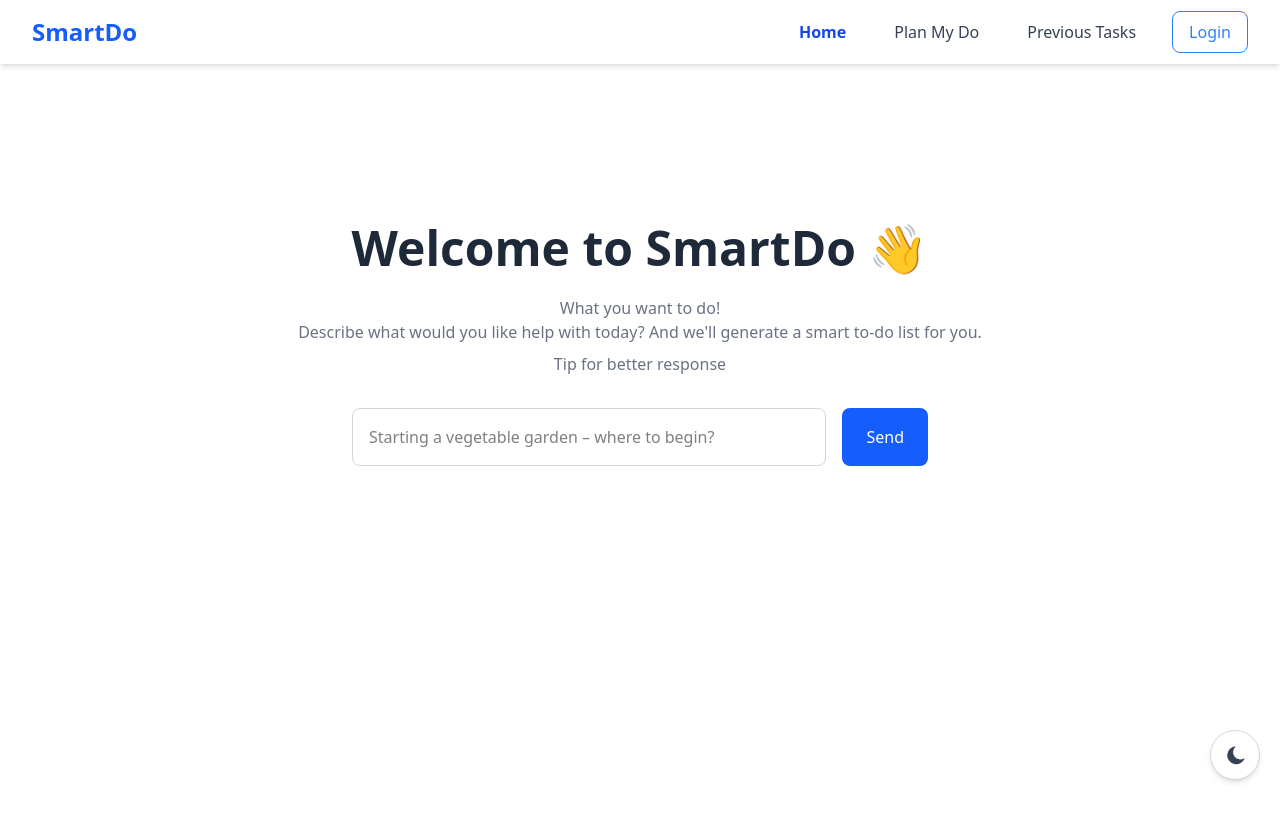
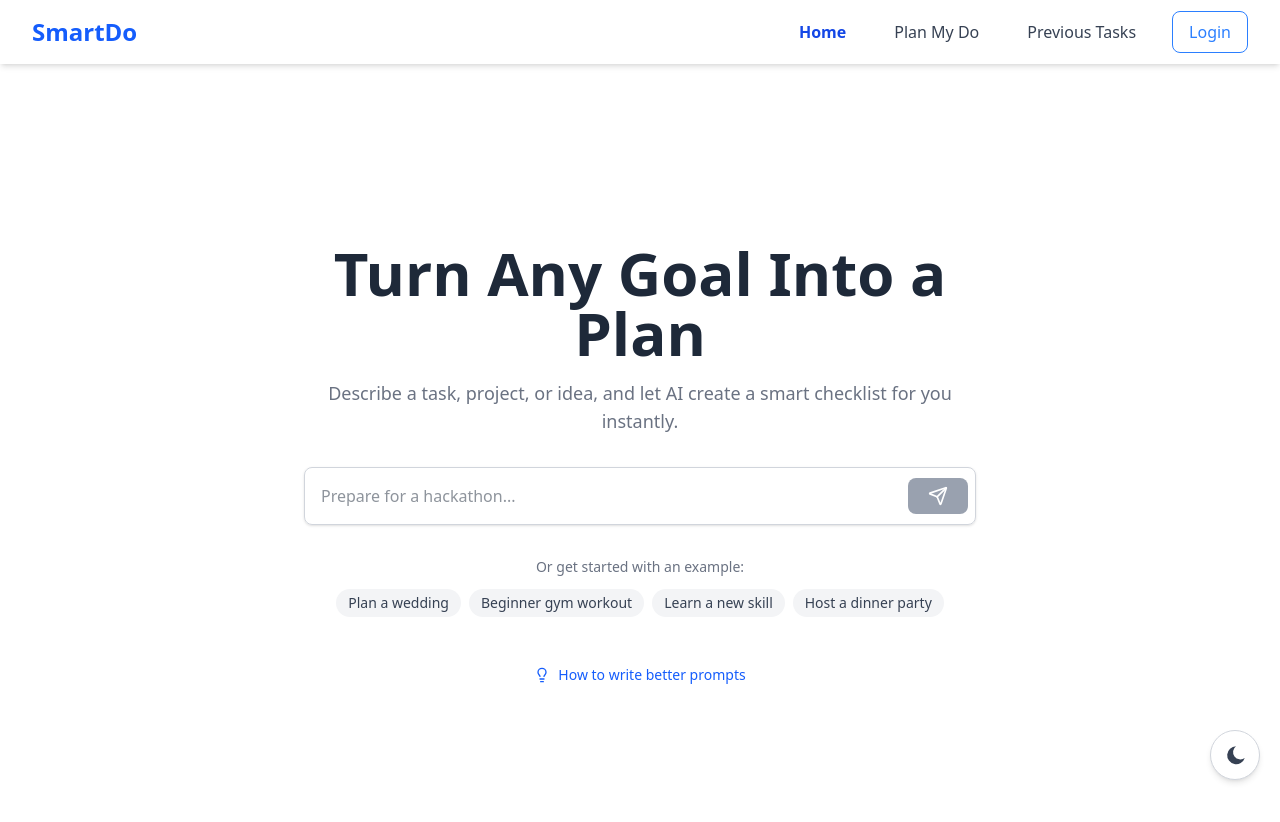
Before and after one commit to soynerd/smartdo, a React (Vite) app: page / in a window 1280 px wide. Shown: the top 822 px of the page. Before the commit the page ends 800 px from the top, so only its background shows below. Built offline with nearby package versions, Linux system fonts and the light colour scheme; no server answers.

Commit message:
Better UX

```diff
--- a/src/components/HomePage.jsx
+++ b/src/components/HomePage.jsx
@@ -1,11 +1,17 @@
-import React, { useEffect, useState } from "react";
+import React, { useEffect, useState, useRef } from "react";
 import { useNavigate } from "react-router-dom";
+import { LoaderCircle, Lightbulb, Send } from "lucide-react"; // Added icons
 import generateTaskRespose from "../api/googleGeminiAPI";
 import auth from "../config/config";
 import parseChecklist from "../util/parseAiResopnse";
+
+// A shorter, punchier list for the animated placeholder
 const placeholders = [
-  "Trip to Goa, what should I pack?",
-  "Subjects: Math, Physics – what to study?",
+  "Plan a trip to Goa...",
+  "Prepare for a hackathon...",
+  "Host a weekend dinner party...",
+  "Learn how to code in 30 days...",
+  "Organize my home office...",
   "How to prepare for a hackathon?",
   "Weekend party – grocery checklist",
   "I'm moving to a new flat",
@@ -13,69 +19,80 @@ const placeholders = [
   "How to prepare for semester exams?",
   "Planning a camping trip",
   "What to pack for a winter vacation?",
-  "Organizing a birthday party",
-  "Hosting a dinner party – what do I need?",
-  "Preparing for a job interview – checklist?",
-  "First day at college – what to bring?",
-  "Starting a vegetable garden – where to begin?",
-  "Going on a long train journey – what to pack?",
-  "Setting up a home office – what do I need?",
-  "Attending a wedding – prep list?",
-  "Moving abroad for studies – what should I do?",
-  "Planning a surprise proposal – ideas and checklist?",
-  "Getting a new pet – what should I buy?",
-  "How to plan a weekend road trip with friends?",
-  "Packing for a rainy season vacation",
-  "Starting a fitness routine – what to prepare?",
-  "Preparing for a music concert – what to carry?",
-  "Throwing a baby shower – what needs to be done?",
-  "Planning a beach picnic – what to take?",
-  "How to get ready for a public speaking event?",
-  "Back-to-school checklist for kids",
-  "Preparing for a coding bootcamp – what to study?",
-  "Organizing a housewarming party – what to buy?",
-];
-const tips = [
-  "Class 12th Maths Study Plan with chapters, each with short description.",
-  "Beginner Gym Workout Plan – weekly schedule with short explanation of each exercise.",
-  "Personal Finance Starter Guide – steps with brief descriptions for budgeting, saving, and investing.",
-  "30-Day Digital Detox Plan – day-wise tasks with short purposes explained.",
-  "Beginner Photography Learning Path – topics to cover with simple descriptions.",
-  "New Dog Owner Checklist – essential tasks and short reasons why they matter.",
-  "Daily Self-Care Routine Plan – morning, afternoon, evening tasks with short descriptions.",
-  "Wedding Planning Checklist – phase-wise steps with brief explanations.",
-  "First-Time Home Buying Process – step-by-step breakdown with short details.",
-  "Startup Launch Plan – phases from idea to launch with short descriptions.",
-  "Basic Cooking Skills Learning Plan – key techniques or dishes with what each teaches you.",
 ];
 
-export default function Home({ toggleLoading }) {
+// Great examples to showcase power
+const examplePrompts = [
+  "Plan a wedding",
+  "Beginner gym workout",
+  "Learn a new skill",
+  "Host a dinner party",
+];
+
+const tips = [
+  "For a study plan, specify the subject and topics, like: 'Class 12th Maths Study Plan with chapters, each with short description.'",
+  "To get a workout schedule, define the goal, like: 'Beginner Gym Workout Plan – weekly schedule with short explanation of each exercise.'",
+  "For a guide, state the area of focus, like: 'Personal Finance Starter Guide – steps with brief descriptions for budgeting and saving.'",
+];
+
+export default function HomePage({ toggleLoading }) {
   const [prompt, setPrompt] = useState("");
-  const [placeholder, setPlaceholder] = useState("");
+  const [isLoading, setIsLoading] = useState(false); // --- UX Improvement: Local loading state
+  const [currentPlaceholder, setCurrentPlaceholder] = useState("");
   const [tip, setTip] = useState("");
 
   const navigate = useNavigate();
   const localStorageKey = auth.local_Storage.currentStorageKey;
 
+  // --- UX Improvement: Animated typing placeholder effect ---
   useEffect(() => {
-    const random = Math.floor(Math.random() * placeholders.length);
-    setPlaceholder(placeholders[random]);
+    let placeholderIndex = 0;
+    let letterIndex = 0;
+    let timeoutId;
+
+    const typePlaceholder = () => {
+      const currentText = placeholders[placeholderIndex];
+      setCurrentPlaceholder(currentText.substring(0, letterIndex + 1));
+      letterIndex++;
+      if (letterIndex > currentText.length) {
+        // Pause at the end before switching to next placeholder
+        letterIndex = 0;
+        placeholderIndex = (placeholderIndex + 1) % placeholders.length;
+        timeoutId = setTimeout(typePlaceholder, 2000);
+      } else {
+        timeoutId = setTimeout(typePlaceholder, 50); // Typing speed
+      }
+    };
+
+    typePlaceholder();
+    return () => clearTimeout(timeoutId); // Cleanup on unmount
   }, []);
 
-  const sendForTextCompletion = async (prompt) => {
-    if (prompt) {
-      toggleLoading();
-      await generateTaskRespose(prompt).then((response) => {
+  const sendForTextCompletion = async (text) => {
+    if (!text || isLoading) return;
+
+    setIsLoading(true); // 1. Set local loading state immediately
+
+    try {
+      const response = await generateTaskRespose(text);
       const tasks = parseChecklist(response);
       localStorage.setItem(
         localStorageKey,
         JSON.stringify({ id: null, task_data: tasks })
       );
-        navigate("/ai");
-        //toggleLoading()
-      });
-      setPrompt("");
+
+      toggleLoading(); // 2. Trigger the full-screen loader *just before* navigating
+      setTimeout(() => navigate("/ai"), 100); // Give it a moment for the screen to transition
+    } catch (error) {
+      console.error("Failed to generate task:", error);
+      setIsLoading(false); // Make sure to turn off loading on error
     }
+  };
+
+  const handleExampleClick = (example) => {
+    setPrompt(example);
+    // You could optionally auto-send when an example is clicked
+    // sendForTextCompletion(example);
   };
 
   const showTip = () => {
@@ -84,37 +101,83 @@ export default function Home({ toggleLoading }) {
   };
 
   return (
-    <main className="flex flex-col items-center justify-center px-4 py-20 text-center mt-20">
-      <h1 className="text-3xl md:text-5xl font-bold mb-6">
-        Welcome to SmartDo 👋
+    <main className="flex flex-col items-center justify-center min-h-screen px-4 py-10 text-center animate-fade-in">
+      <div className="w-full max-w-2xl">
+        {/* --- UX Improvement: Clear, benefit-oriented copywriting --- */}
+        <h1 className="text-4xl md:text-6xl font-bold mb-4 text-gray-800 dark:text-white">
+          Turn Any Goal Into a Plan
         </h1>
-      <p className="mb-2 text-gray-500 dark:text-gray-300">
-        What you want to do! <br />
-        Describe what would you like help with today? And we'll generate a smart
-        to-do list for you.
+        <p className="mb-8 text-lg text-gray-500 dark:text-gray-400">
+          Describe a task, project, or idea, and let AI create a smart checklist
+          for you instantly.
         </p>
-      <p className="mb-8 text-gray-500 dark:text-gray-400 ">
-        <button className="hover:cursor-pointer" onClick={showTip}>
-          Tip for better response
-        </button>
-        <br />
-        <span className="text-gray-600 dark:text-gray-300 text-lg">{tip}</span>
-      </p>
-      <div className="flex flex-col sm:flex-row gap-4 w-full max-w-xl">
+
+        <div className="flex flex-col gap-4 w-full">
+          <div className="relative w-full">
             <input
               type="text"
               value={prompt}
               onChange={(e) => setPrompt(e.target.value)}
-          placeholder={placeholder}
-          className="flex-1 p-4 border border-gray-300 dark:border-gray-700 rounded-lg outline-none dark:bg-gray-800 dark:text-white text-black"
-          onKeyDown={(e) => e.key === "Enter" && sendForTextCompletion(prompt)}
+              placeholder={currentPlaceholder}
+              className="w-full p-4 pr-24 border border-gray-300 dark:border-gray-600 rounded-lg shadow-sm outline-none dark:bg-gray-800 dark:text-white focus:ring-2 focus:ring-blue-500 transition-all"
+              onKeyDown={(e) =>
+                e.key === "Enter" && sendForTextCompletion(prompt)
+              }
+              disabled={isLoading}
             />
             <button
-          className="bg-blue-600 text-white px-6 py-3 rounded-lg hover:bg-blue-700 transition"
+              className="absolute right-2 top-1/2 -translate-y-1/2 bg-blue-600 text-white px-5 py-2 rounded-lg hover:bg-blue-700 transition-colors disabled:bg-gray-400 disabled:cursor-not-allowed flex items-center justify-center gap-2"
               onClick={() => sendForTextCompletion(prompt)}
+              disabled={isLoading || !prompt}
             >
-          Send
+              {isLoading ? (
+                <LoaderCircle size={20} className="animate-spin" />
+              ) : (
+                <Send size={20} />
+              )}
             </button>
+          </div>
+        </div>
+
+        {/* --- UX Improvement: Clickable examples --- */}
+        <div className="mt-8">
+          <p className="text-sm text-gray-500 dark:text-gray-400">
+            Or get started with an example:
+          </p>
+          <div className="flex flex-wrap justify-center gap-2 mt-3">
+            {examplePrompts.map((ex) => (
+              <button
+                key={ex}
+                onClick={() => handleExampleClick(ex)}
+                disabled={isLoading}
+                className="px-3 py-1 bg-gray-100 dark:bg-gray-700 text-gray-700 dark:text-gray-200 rounded-full text-sm hover:bg-gray-200 dark:hover:bg-gray-600 transition-colors disabled:opacity-50"
+              >
+                {ex}
+              </button>
+            ))}
+          </div>
+        </div>
+
+        {/* --- UX Improvement: Tip presented in a dismissible callout box --- */}
+        <div className="mt-12 w-full">
+          <button
+            onClick={showTip}
+            className="flex items-center gap-2 mx-auto text-sm text-blue-600 dark:text-blue-400 font-medium hover:underline"
+          >
+            <Lightbulb size={16} /> How to write better prompts
+          </button>
+          {tip && (
+            <div className="relative mt-4 p-4 bg-blue-50 dark:bg-gray-800 border border-blue-200 dark:border-gray-600 rounded-lg text-left text-sm text-blue-800 dark:text-blue-200 animate-fade-in-down">
+              <button
+                onClick={() => setTip("")}
+                className="absolute top-1 right-2 text-blue-400 hover:text-blue-600 font-bold"
+              >
+                ×
+              </button>
+              <p>{tip}</p>
+            </div>
+          )}
+        </div>
       </div>
     </main>
   );
```
Lines whose indentation alone changed are shown as unchanged.
